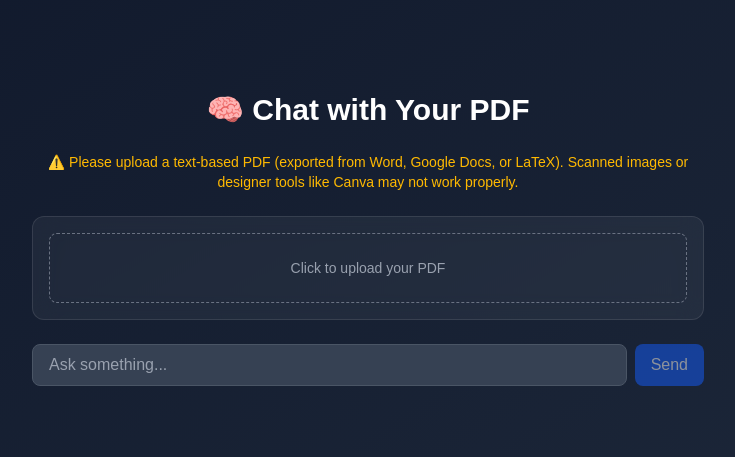
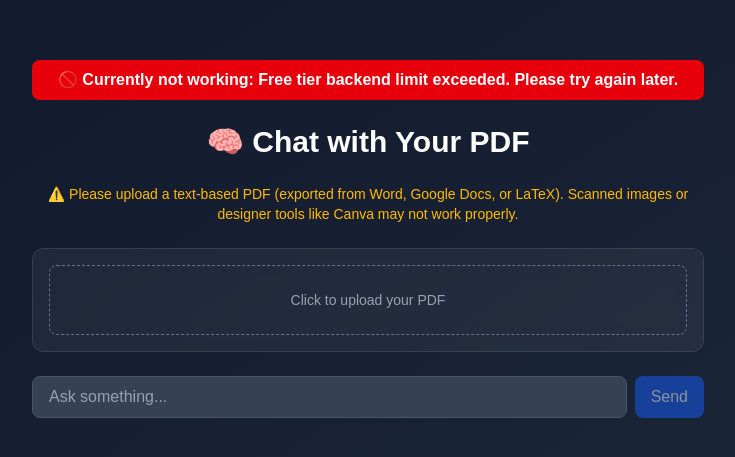
Before and after one commit to siddharth122002/RAG, a Next.js app in the folder frontend/: page / in a window 1280 px wide. Shown: the part 161-618 px from the top of the page, without its empty margins (272-1007 px from the left). Built offline with nearby package versions, Linux system fonts and the light colour scheme.

Commit message:
limits exceeded

```diff
--- a/frontend/app/page.tsx
+++ b/frontend/app/page.tsx
@@ -85,6 +85,10 @@ const App: React.FC = () => {
   return (
     <div className="min-h-screen bg-gradient-to-br from-[#0f172a] to-[#1e293b] text-white flex items-center justify-center px-4 py-8">
       <div className="w-full max-w-2xl space-y-6">
+        <div className="bg-red-600 text-white text-center py-2 rounded-lg font-semibold">
+          🚫 Currently not working: Free tier backend limit exceeded. Please try
+          again later.
+        </div>
         <h1 className="text-3xl font-bold text-center">
           🧠 Chat with Your PDF
         </h1>
```
